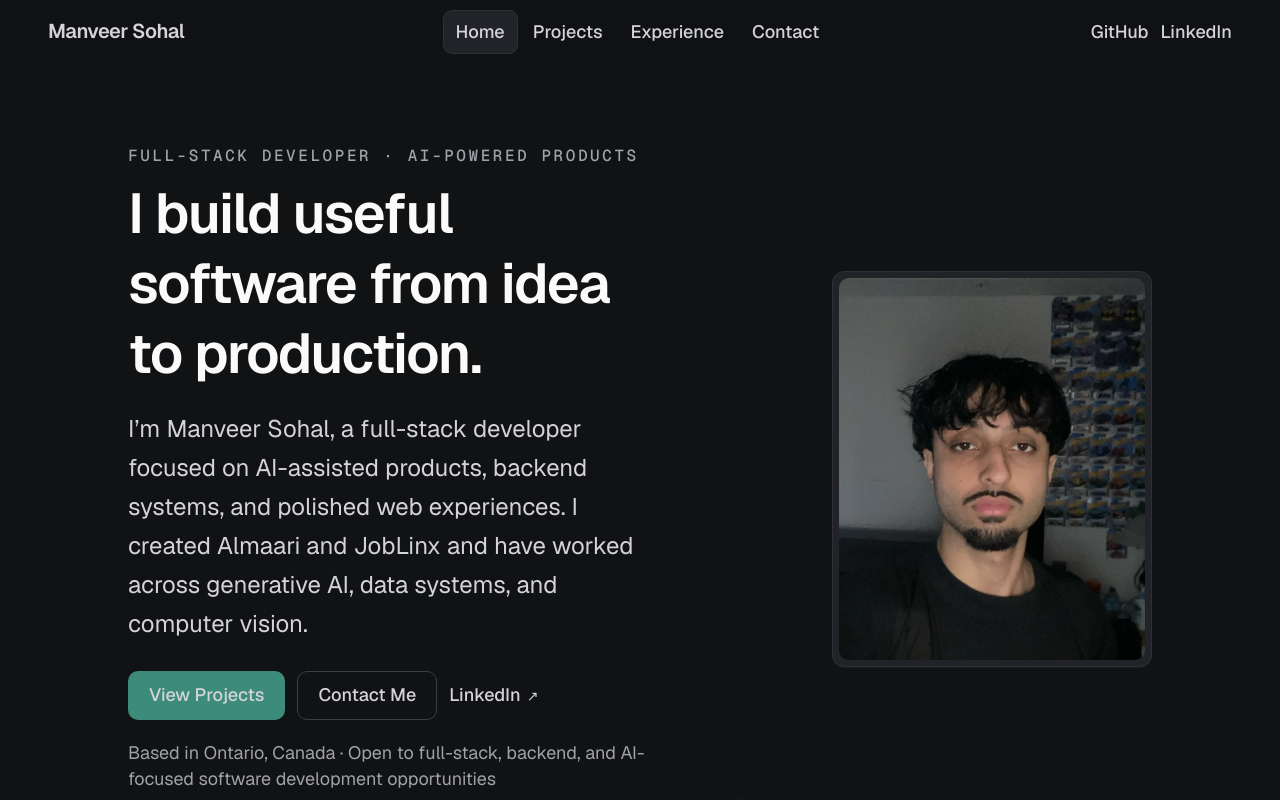
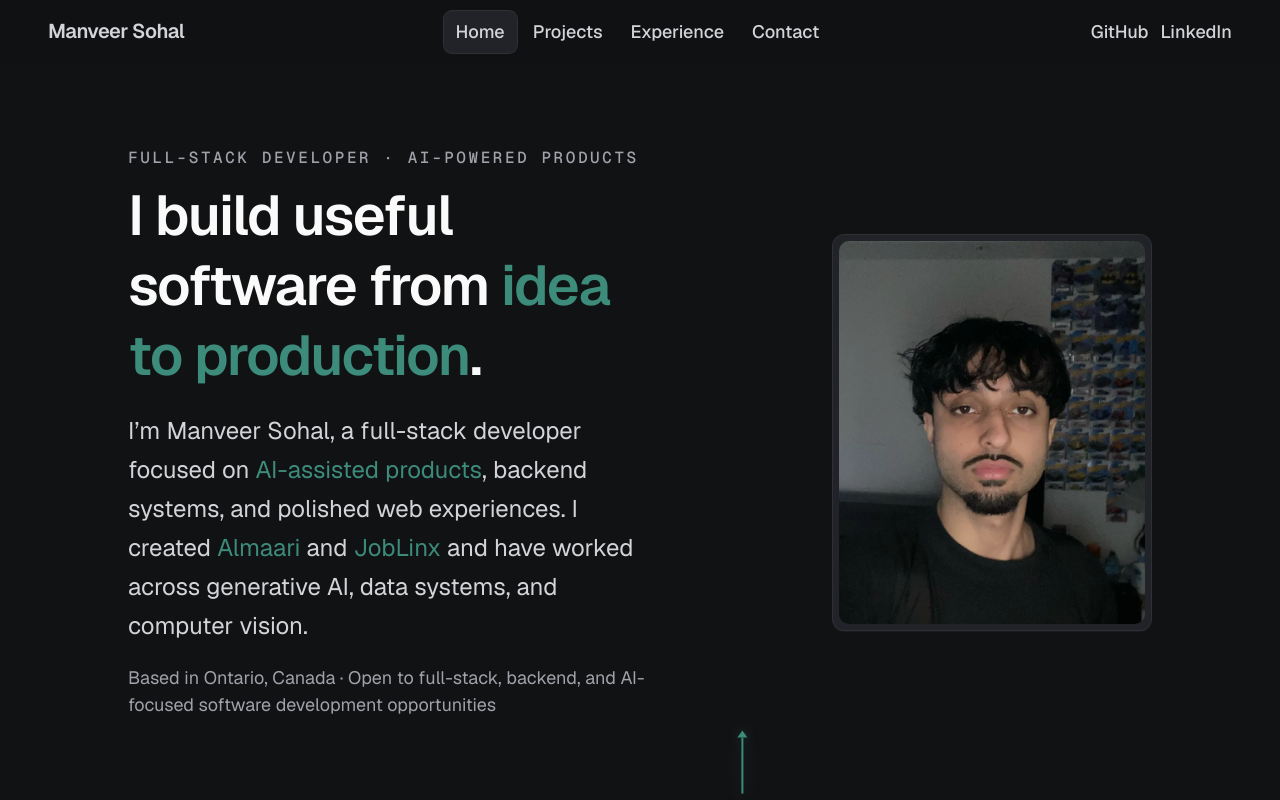
Before and after one commit to manveer-sohal/portfolio-website, a Next.js app: page / in a window 1280 px wide. Shown: the top 800 px of the page. Built offline with nearby package versions, Linux system fonts and the light colour scheme.

Commit message:
Refactor Hero component for improved text presentation and remove unused buttons
- Updated text to emphasize key phrases with accent styling.
- Removed unused Button and ExternalLink components to streamline the Hero section.
- Enhanced overall readability and visual appeal of the component.

```diff
--- a/components/home/Hero.tsx
+++ b/components/home/Hero.tsx
@@ -1,6 +1,4 @@
 import Image from "next/image";
-import { Button } from "@/components/ui/Button";
-import { ExternalLink } from "@/components/ui/ExternalLink";
 import { siteConfig } from "@/data/site";
 
 export function Hero() {
@@ -13,27 +11,17 @@ export function Hero() {
               Full-Stack Developer · AI-Powered Products
             </p>
             <h1 className="text-4xl font-semibold tracking-tight text-foreground sm:text-5xl md:text-5xl md:leading-[1.12]">
-              I build useful software from idea to production.
+              I build useful software from{" "}
+              <span className="text-accent">idea to production</span>.
             </h1>
             <p className="mt-5 max-w-xl text-lg leading-relaxed text-muted-strong md:mx-0 md:text-xl md:max-w-none">
-              I’m {siteConfig.name}, a full-stack developer focused on AI-assisted
-              products, backend systems, and polished web experiences. I created
-              Almaari and JobLinx and have worked across generative AI, data
-              systems, and computer vision.
+              I’m {siteConfig.name}, a full-stack developer focused on{" "}
+              <span className="text-accent">AI-assisted products</span>, backend
+              systems, and polished web experiences. I created{" "}
+              <span className="text-accent">Almaari</span> and{" "}
+              <span className="text-accent">JobLinx</span> and have worked across
+              generative AI, data systems, and computer vision.
             </p>
-            <div className="mt-7 flex flex-col items-stretch justify-center gap-3 min-[400px]:flex-row min-[400px]:flex-wrap min-[400px]:items-center md:justify-start">
-              <Button href="/projects">View Projects</Button>
-              <Button href="/contact" variant="secondary">
-                Contact Me
-              </Button>
-              <ExternalLink
-                href={siteConfig.links.linkedin}
-                aria-label={`${siteConfig.name} on LinkedIn`}
-                className="justify-center text-base min-[400px]:justify-start"
-              >
-                LinkedIn
-              </ExternalLink>
-            </div>
             <p className="mt-5 text-base text-muted">
               Based in {siteConfig.location} · {siteConfig.openTo}
             </p>
```
